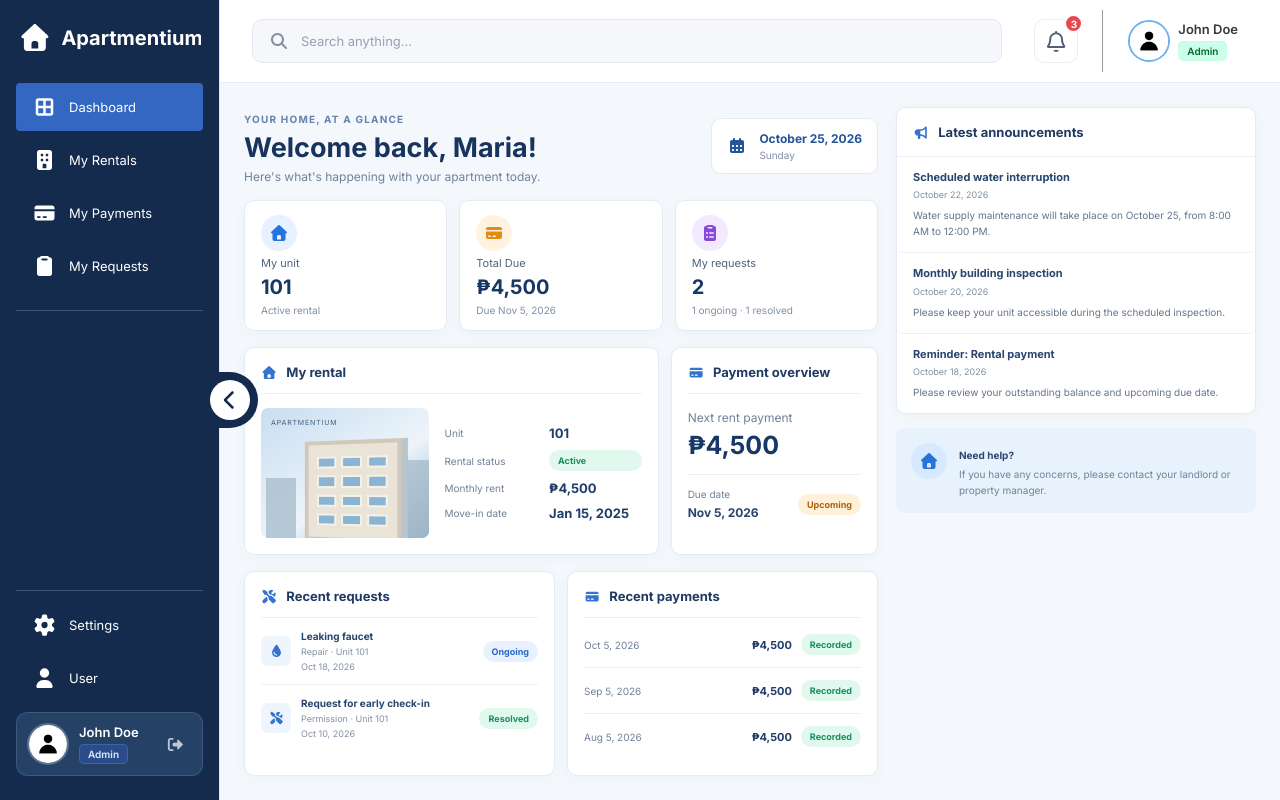
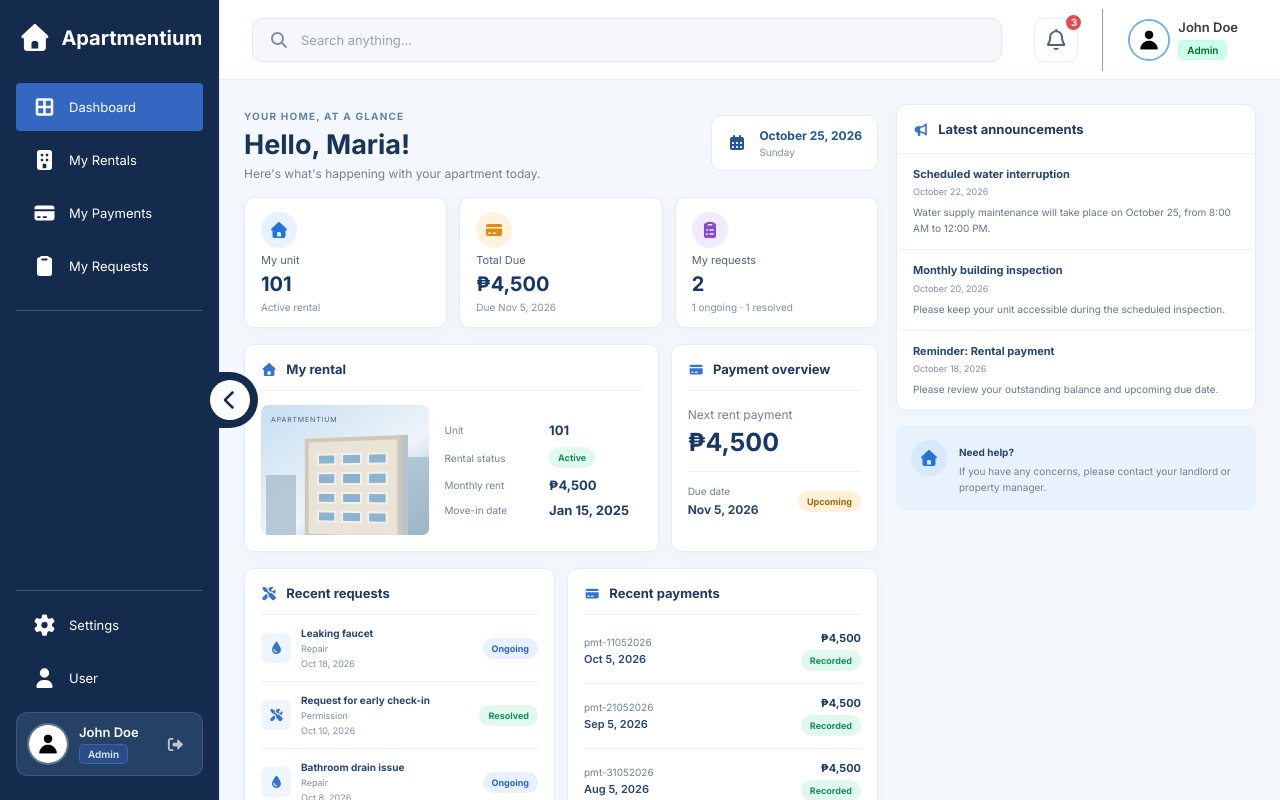
Before and after one commit to Stewpth/Apartment-Rental-Management, a React (Vite) app in the folder apartmentium-frontend/: page /tenant/dashboard in a window 1280 px wide. Built offline with nearby package versions, Linux system fonts and the light colour scheme.

Commit message:
FIX(Frontend): Fix the layout of RecentActivity and Rental layout at Tenant's dashboard

```diff
--- a/apartmentium-frontend/src/pages/Dashboard/Tenant-Dashboard-Contents/DashboardWelcome.jsx
+++ b/apartmentium-frontend/src/pages/Dashboard/Tenant-Dashboard-Contents/DashboardWelcome.jsx
@@ -8,7 +8,7 @@ export default function DashboardWelcome() {
     <section className="tenant-welcome">
       <div>
         <span className="tenant-eyebrow">YOUR HOME, AT A GLANCE</span>
-        <h1>Welcome back, Maria!</h1>
+        <h1>Hello, Maria!</h1>
         <p>Here&apos;s what&apos;s happening with your apartment today.</p>
       </div>
       <div className="tenant-today">
--- a/apartmentium-frontend/src/pages/Dashboard/Tenant-Dashboard-Contents/RecentActivity.css
+++ b/apartmentium-frontend/src/pages/Dashboard/Tenant-Dashboard-Contents/RecentActivity.css
@@ -1,12 +1,124 @@
-.tenant-list { display: grid; }
-.tenant-list-row { display: flex; align-items: center; gap: 10px; padding: 12px 0; border-bottom: 1px solid #edf1f6; }
-.tenant-list-row:last-child { padding-bottom: 0; border-bottom: 0; }
-.tenant-row-icon { display: grid; place-items: center; flex: 0 0 30px; width: 30px; height: 30px; color: #3474cf; background: #eff5fc; border-radius: 7px; font-size: 12px; }
-.tenant-row-copy { display: grid; flex: 1; min-width: 0; gap: 4px; }
-.tenant-row-copy strong { color: #29466e; font-size: 10px; }
-.tenant-row-copy span, .tenant-row-copy small { color: #8391a4; font-size: 9px; }
-.tenant-payment-list { padding-top: 4px; }
-.tenant-payment-row { display: grid; grid-template-columns: 1fr auto auto; align-items: center; gap: 9px; padding: 12px 0; border-bottom: 1px solid #edf1f6; font-size: 10px; }
-.tenant-payment-row:last-child { border-bottom: 0; }
-.tenant-payment-row > span:first-child { color: #718198; }
-.tenant-payment-row strong { color: #203d68; font-size: 11px; }
+.tenant-list {
+  display: flex;
+  flex-direction: column;
+  min-width: 0;
+}
+
+.tenant-list-row {
+  display: flex;
+  align-items: center;
+  gap: 10px;
+  min-width: 0;
+  padding: 12px 0;
+  border-bottom: 1px solid #edf1f6;
+}
+
+.tenant-list-row:last-child {
+  border-bottom: 0;
+}
+
+.tenant-row-icon {
+  display: grid;
+  place-items: center;
+  flex: 0 0 30px;
+  width: 30px;
+  height: 30px;
+  color: #3474cf;
+  background: #eff5fc;
+  border-radius: 7px;
+  font-size: 12px;
+}
+
+.tenant-row-copy {
+  display: grid;
+  flex: 1;
+  min-width: 0;
+  gap: 4px;
+}
+
+.tenant-row-copy strong {
+  overflow: hidden;
+  color: #29466e;
+  font-size: 10px;
+  text-overflow: ellipsis;
+  white-space: nowrap;
+}
+
+.tenant-row-copy span,
+.tenant-row-copy small {
+  color: #8391a4;
+  font-size: 9px;
+}
+
+.tenant-payment-list {
+  min-width: 0;
+  padding-top: 4px;
+}
+
+.tenant-payment-row {
+  display: flex;
+  align-items: center;
+  justify-content: space-between;
+  gap: 12px;
+  min-width: 0;
+  padding: 12px 0;
+  border-bottom: 1px solid #edf1f6;
+  font-size: 10px;
+}
+
+.tenant-payment-row:last-child {
+  border-bottom: 0;
+}
+
+.tenant-payment-details-dashboard {
+  display: flex;
+  flex: 1;
+  flex-direction: column;
+  gap: 4px;
+  min-width: 0;
+}
+
+.tenant-payment-details-label.id {
+  overflow: hidden;
+  color: #718198;
+  font-size: 10px;
+  font-weight: 400;
+  text-overflow: ellipsis;
+  white-space: nowrap;
+}
+
+.tenant-payment-details-label.date {
+  color: #29466e;
+  font-size: 11px;
+  font-weight: 600;
+}
+
+.tenant-payment-stats-dashboard {
+  display: flex;
+  flex: 0 0 auto;
+  flex-direction: column;
+  align-items: flex-end;
+  gap: 5px;
+}
+
+.tenant-payment-row strong {
+  color: #203d68;
+  font-size: 11px;
+  white-space: nowrap;
+}
+
+/* Keep content usable on narrow screens */
+@media (max-width: 480px) {
+  .tenant-list-row {
+    gap: 8px;
+  }
+
+  .tenant-payment-row {
+    gap: 8px;
+  }
+
+  .tenant-payment-stats-dashboard .tenant-status {
+    padding: 4px 7px;
+    font-size: 8px;
+  }
+}
--- a/apartmentium-frontend/src/pages/Dashboard/Tenant-Dashboard-Contents/RecentActivity.jsx
+++ b/apartmentium-frontend/src/pages/Dashboard/Tenant-Dashboard-Contents/RecentActivity.jsx
@@ -4,12 +4,13 @@ import {
   faDroplet,
   faScrewdriverWrench,
 } from "@fortawesome/free-solid-svg-icons";
+
 import TenantPanel from "./TenantPanel";
-
 import "./RecentActivity.css";
 
 const requests = [
   {
+    id: "req-1",
     icon: faDroplet,
     title: "Leaking faucet",
     type: "Repair",
@@ -17,35 +18,51 @@ const requests = [
     status: "Ongoing",
   },
   {
+    id: "req-2",
     icon: faScrewdriverWrench,
     title: "Request for early check-in",
     type: "Permission",
     date: "Oct 10, 2026",
     status: "Resolved",
   },
+  {
+    id: "req-3",
+    icon: faDroplet,
+    title: "Bathroom drain issue",
+    type: "Repair",
+    date: "Oct 8, 2026",
+    status: "Ongoing",
+  },
 ];
+
 const payments = [
-  { date: "Oct 5, 2026", amount: "₱4,500" },
-  { date: "Sep 5, 2026", amount: "₱4,500" },
-  { date: "Aug 5, 2026", amount: "₱4,500" },
+  { id: "pmt-11052026", date: "Oct 5, 2026", amount: "₱4,500" },
+  { id: "pmt-21052026", date: "Sep 5, 2026", amount: "₱4,500" },
+  { id: "pmt-31052026", date: "Aug 5, 2026", amount: "₱4,500" },
 ];
 
 export function RecentRequests() {
+  const recentRequests = requests.slice(0, 3);
+
   return (
     <TenantPanel title="Recent requests" icon={faScrewdriverWrench}>
       <div className="tenant-list">
-        {requests.map((request) => (
-          <article className="tenant-list-row" key={request.title}>
+        {recentRequests.map((request) => (
+          <article className="tenant-list-row" key={request.id}>
             <span className="tenant-row-icon">
               <FontAwesomeIcon icon={request.icon} />
             </span>
+
             <div className="tenant-row-copy">
-              <strong>{request.title}</strong>
-              <span>{request.type} · Unit 101</span>
+              <strong title={request.title}>{request.title}</strong>
+              <span>{request.type}</span>
               <small>{request.date}</small>
             </div>
+
             <span
-              className={`tenant-status ${request.status === "Resolved" ? "active" : "ongoing"}`}
+              className={`tenant-status ${
+                request.status === "Resolved" ? "active" : "ongoing"
+              }`}
             >
               {request.status}
             </span>
@@ -57,14 +74,27 @@ export function RecentRequests() {
 }
 
 export function RecentPayments() {
+  const recentPayments = payments.slice(0, 3);
+
   return (
     <TenantPanel title="Recent payments" icon={faCreditCard}>
       <div className="tenant-payment-list">
-        {payments.map((payment) => (
-          <div className="tenant-payment-row" key={payment.date}>
-            <span>{payment.date}</span>
-            <strong>{payment.amount}</strong>
-            <span className="tenant-status active">Recorded</span>
+        {recentPayments.map((payment) => (
+          <div className="tenant-payment-row" key={payment.id}>
+            <div className="tenant-payment-details-dashboard">
+              <span className="tenant-payment-details-label id">
+                {payment.id}
+              </span>
+
+              <span className="tenant-payment-details-label date">
+                {payment.date}
+              </span>
+            </div>
+
+            <div className="tenant-payment-stats-dashboard">
+              <strong>{payment.amount}</strong>
+              <span className="tenant-status active">Recorded</span>
+            </div>
           </div>
         ))}
       </div>
--- a/apartmentium-frontend/src/pages/Dashboard/Tenant-Dashboard-Contents/RentalOverview.css
+++ b/apartmentium-frontend/src/pages/Dashboard/Tenant-Dashboard-Contents/RentalOverview.css
@@ -1,22 +1,121 @@
-.tenant-rental { display: grid; grid-template-columns: minmax(110px, .85fr) 1fr; gap: 16px; padding-top: 14px; align-items: center; }
-.tenant-building-art { height: 130px; position: relative; overflow: hidden; border-radius: 7px; background: linear-gradient(145deg, #c8def1, #edf4fa 58%, #91aec7); }
-.tenant-building-art::before, .tenant-building-art::after { content: ""; position: absolute; bottom: 0; width: 30px; height: 60px; background: #a1b8c8; opacity: .7; }
-.tenant-building-art::before { left: 5px; }
-.tenant-building-art::after { right: 0; width: 22px; height: 78px; }
-.tenant-building-art > span { position: absolute; top: 10px; left: 10px; z-index: 1; color: #45637e; font-size: 7px; letter-spacing: .12em; }
-.building { position: absolute; z-index: 1; left: 25%; bottom: -4px; width: 58%; height: 102px; display: grid; grid-template-columns: repeat(3, 1fr); grid-template-rows: repeat(4, 1fr); gap: 7px 5px; padding: 12px 9px; background: #e9e3d8; border: 4px solid #d2c8b9; box-shadow: 6px 0 #b9c4cc; transform: perspective(120px) rotateY(-5deg); }
-.building i { background: #8ab4d1; border: 2px solid #f5f1e9; }
-.tenant-rental-details { display: grid; grid-template-columns: 1fr 1fr; gap: 9px 12px; align-items: center; }
-.tenant-rental-details strong { color: #203d68; font-size: 13px; }
-.tenant-rental-details .tenant-muted { font-size: 10px; }
-.payment-overview > .tenant-muted { margin-top: 16px; }
-.tenant-balance { display: block; padding: 5px 0 14px; color: #173866; font-size: 25px; border-bottom: 1px solid #edf1f6; }
-.tenant-due { display: flex; align-items: center; justify-content: space-between; padding-top: 13px; }
-.tenant-due span:first-child { display: grid; gap: 5px; }
-.tenant-due small { color: #718198; font-size: 10px; }
-.tenant-due strong { color: #29466e; font-size: 12px; }
+.tenant-rental {
+  display: grid;
+  grid-template-columns: minmax(110px, 0.85fr) 1fr;
+  gap: 16px;
+  padding-top: 14px;
+  align-items: center;
+}
+.tenant-building-art {
+  height: 130px;
+  position: relative;
+  overflow: hidden;
+  border-radius: 7px;
+  background: linear-gradient(145deg, #c8def1, #edf4fa 58%, #91aec7);
+}
+.tenant-building-art::before,
+.tenant-building-art::after {
+  content: "";
+  position: absolute;
+  bottom: 0;
+  width: 30px;
+  height: 60px;
+  background: #a1b8c8;
+  opacity: 0.7;
+}
+.tenant-building-art::before {
+  left: 5px;
+}
+.tenant-building-art::after {
+  right: 0;
+  width: 22px;
+  height: 78px;
+}
+.tenant-building-art > span {
+  position: absolute;
+  top: 10px;
+  left: 10px;
+  z-index: 1;
+  color: #45637e;
+  font-size: 7px;
+  letter-spacing: 0.12em;
+}
+.building {
+  position: absolute;
+  z-index: 1;
+  left: 25%;
+  bottom: -4px;
+  width: 58%;
+  height: 102px;
+  display: grid;
+  grid-template-columns: repeat(3, 1fr);
+  grid-template-rows: repeat(4, 1fr);
+  gap: 7px 5px;
+  padding: 12px 9px;
+  background: #e9e3d8;
+  border: 4px solid #d2c8b9;
+  box-shadow: 6px 0 #b9c4cc;
+  transform: perspective(120px) rotateY(-5deg);
+}
+.building i {
+  background: #8ab4d1;
+  border: 2px solid #f5f1e9;
+}
+.tenant-rental-details {
+  display: grid;
+  grid-template-columns: 1fr 1fr;
+  gap: 9px 12px;
+  justify-content: start;
+  align-items: center;
+}
+
+.tenant-rental-details .tenant-status {
+  justify-self: start;
+  width: fit-content;
+}
+
+.tenant-rental-details strong {
+  color: #203d68;
+  font-size: 13px;
+}
+.tenant-rental-details .tenant-muted {
+  font-size: 10px;
+}
+.payment-overview > .tenant-muted {
+  margin-top: 16px;
+}
+.tenant-balance {
+  display: block;
+  padding: 5px 0 14px;
+  color: #173866;
+  font-size: 25px;
+  border-bottom: 1px solid #edf1f6;
+}
+.tenant-due {
+  display: flex;
+  align-items: center;
+  justify-content: space-between;
+  padding-top: 13px;
+}
+.tenant-due span:first-child {
+  display: grid;
+  gap: 5px;
+}
+.tenant-due small {
+  color: #718198;
+  font-size: 10px;
+}
+.tenant-due strong {
+  color: #29466e;
+  font-size: 12px;
+}
 @media (max-width: 700px) {
-  .tenant-rental { grid-template-columns: 1fr; }
-  .tenant-building-art { height: 150px; }
-  .tenant-rental-details { grid-template-columns: 1fr 1fr; }
+  .tenant-rental {
+    grid-template-columns: 1fr;
+  }
+  .tenant-building-art {
+    height: 150px;
+  }
+  .tenant-rental-details {
+    grid-template-columns: 1fr 1fr;
+  }
 }
```
